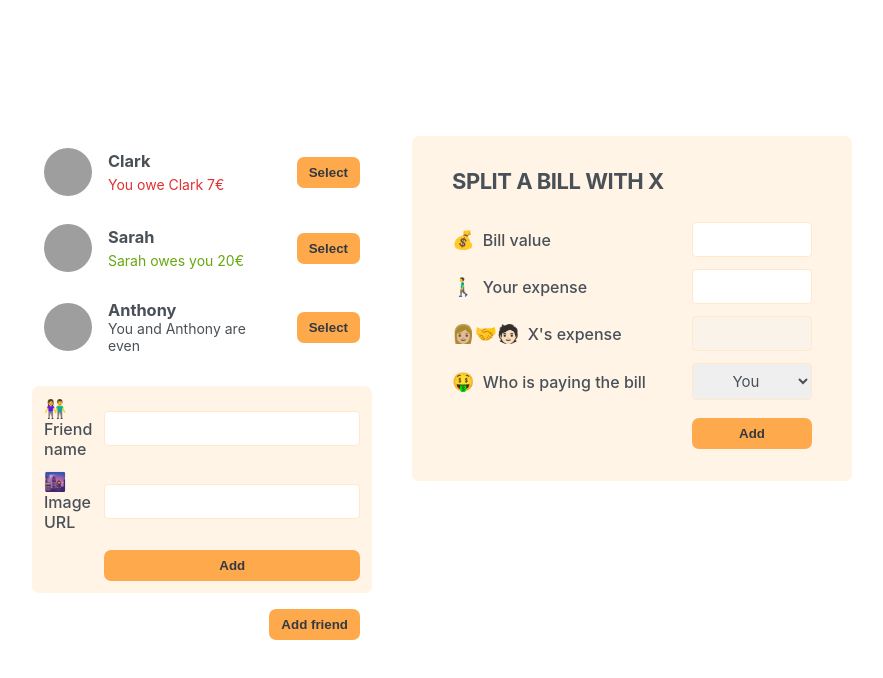
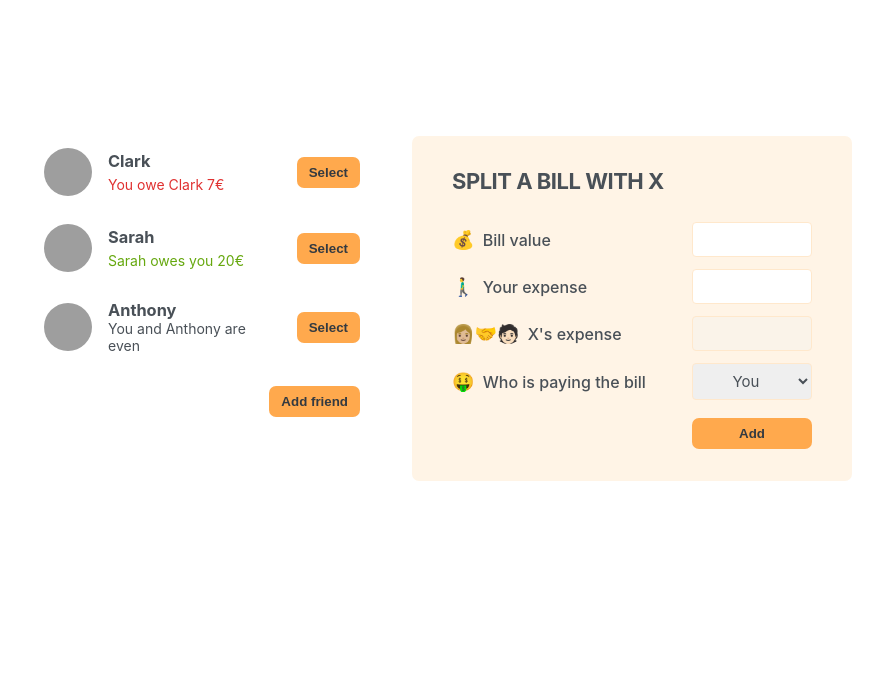
Before and after one commit to HerFri/eat-n-split, a React (Create React App) app: page / in a window 1280 px wide. Shown: the top 678 px of the page, without its empty margins (198-1081 px from the left). Built offline with nearby package versions, Linux system fonts and the light colour scheme; grey boxes are pictures that could not be loaded.

Commit message:
add useState for showing and closing 'add friend' form

```diff
--- a/src/App.js
+++ b/src/App.js
@@ -1,3 +1,5 @@
+import { useState } from "react";
+
 const initialFriends = [
   {
     id: 118836,
@@ -19,13 +21,29 @@
   },
 ];
 
+function Button({children, onClick}) {
+  return (
+    <button className="button" onClick={onClick}>
+        {children}
+    </button>
+  );
+}
+
 export default function App() {
+  const [showAddFriend, setShowAddFriend] = useState(false);
+
+  function handleShowAddFriend() {
+    setShowAddFriend((show) => !show)
+  }
+
   return (
     <div className="app">
       <div className="sidebar">
         <FriendsList />
-        <FormAddFriend />
-        <Button>Add friend</Button>
+        {showAddFriend &&<FormAddFriend />}
+        <Button onClick={handleShowAddFriend}>
+          {showAddFriend ? "Close" : "Add friend"}
+        </Button>
       </div>
 
       <FormSplitBill />
@@ -72,14 +90,6 @@
   );
 }
 
-function Button({children}) {
-  return (
-    <button className="button">
-        {children}
-    </button>
-  );
-}
-
 function FormAddFriend () {
   return (
     <form className="form-add-friend">
```
